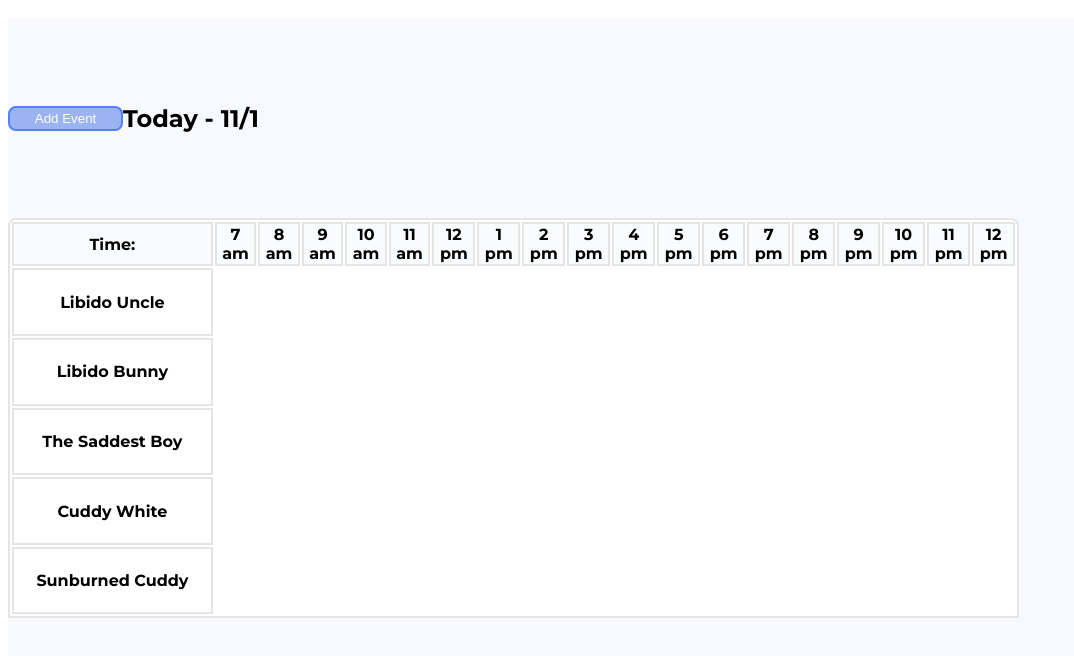
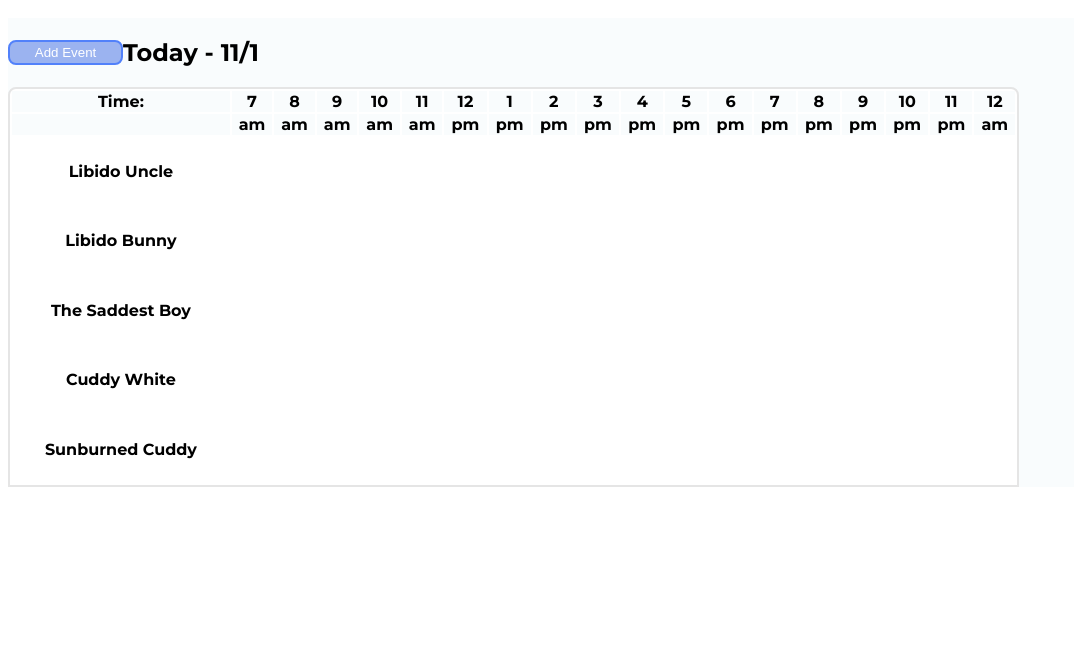
Before and after one commit to cakasten/halo_assemble, a plain HTML site: page index.html in a window 1280 px wide. Shown: the part 50-706 px from the top of the page, without its empty margins (0-1074 px from the left). Drawn offline with Linux system fonts and the light colour scheme.

Commit message:
upadate table

```diff
--- a/css/style.css
+++ b/css/style.css
@@ -11,8 +11,10 @@ h1 {
 
 #date {
     font-size: 2em;
-    margin: auto;
     font-weight: normal;
+    display: flex;
+    align-items: center;
+
 }
 
 #title-bar {
@@ -20,11 +22,8 @@ h1 {
     align-items: center;
 }
 
-.table {
-    display: grid;
-    grid-template-rows: 1fr 2fr 2fr 2fr 2fr 2fr;
-    background-color: #F8F9FF;
-    ;
+#eventDate {
+    background: #F9FCFD;
 }
 
 .gamer {
@@ -64,10 +63,7 @@ table {
 }
 
 thead {
+    border-left: 2px solid #E5E5E5;
+    border: 2px solid #E5E5E5;
     background: #F9FCFD;
 }
-
-th {
-    border-left: 2px solid #E5E5E5;
-    border: 2px solid #E5E5E5;
-}
--- a/index.html
+++ b/index.html
@@ -14,7 +14,7 @@
     </header>
 
     <main>
-      <div class="table">
+      <div id="eventDate">
         <div id="title-bar">
           <a href="addGamePlan.html">
             <button>Add Event</button>
@@ -27,24 +27,45 @@
           <thead>
             <tr>
               <th>Time:</th>
-              <th>7 <br /> am</th>
-              <th>8 <br /> am</th>
-              <th>9 <br /> am</th>
-              <th>10 <br /> am</th>
-              <th>11 <br /> am</th>
-              <th>12 <br /> pm</th>
-              <th>1 <br /> pm</th>
-              <th>2 <br /> pm</th>
-              <th>3 <br /> pm</th>
-              <th>4 <br /> pm</th>
-              <th>5 <br /> pm</th>
-              <th>6 <br /> pm</th>
-              <th>7 <br /> pm</th>
-              <th>8 <br /> pm</th>
-              <th>9 <br /> pm</th>
-              <th>10 <br /> pm</th>
-              <th>11 <br /> pm</th>
-              <th>12 <br /> pm</th>
+              <th>7 </th>
+              <th>8 </th>
+              <th>9 </th>
+              <th>10</th>
+              <th>11</th>
+              <th>12</th>
+              <th>1 </th>
+              <th>2 </th>
+              <th>3 </th>
+              <th>4 </th>
+              <th>5 </th>
+              <th>6 </th>
+              <th>7 </th>
+              <th>8 </th>
+              <th>9 </th>
+              <th>10 </th>
+              <th>11 </th>
+              <th>12 </th>
+            </tr>
+            <tr>
+              <th></th>
+              <th>am</th>
+              <th>am</th>
+              <th>am</th>
+              <th>am</th>
+              <th>am</th>
+              <th>pm</th>
+              <th>pm</th>
+              <th>pm</th>
+              <th>pm</th>
+              <th>pm</th>
+              <th>pm</th>
+              <th>pm</th>
+              <th>pm</th>
+              <th>pm</th>
+              <th>pm</th>
+              <th>pm</th>
+              <th>pm</th>
+              <th>am</th>
             </tr>
           </thead>
 
```
